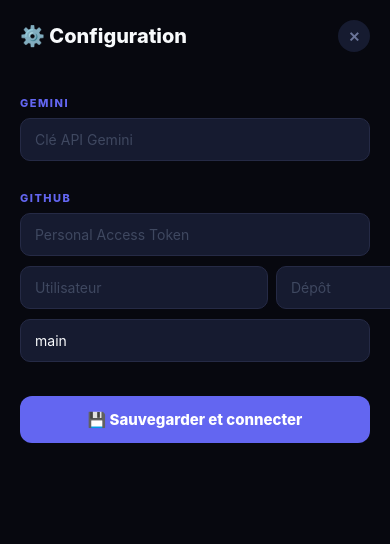
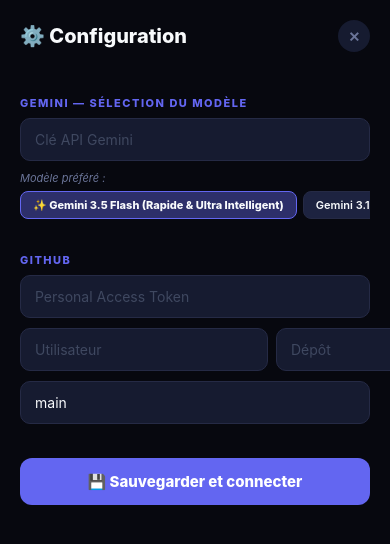
Before and after one commit to fre-max/GitApp, a React Native app: screen / in a window 390 px wide. Shown: the top 544 px of the page. Built offline with nearby package versions, Linux system fonts and the light colour scheme.

Commit message:
feat(gemini): ajout des nouveaux meillleurs modeles Gemini (3.5 Flash, 3.1 Pro, 3.1 Flash-Lite, 3.0 Flash) et selecteur de modele dans les reglages

```diff
--- a/App.tsx
+++ b/App.tsx
@@ -35,6 +35,7 @@
   choisirFichiersNecessaires,
   modifierCodeAvecGemini,
   genererNouveauProjetComplet,
+  LISTE_MODELES_GEMINI,
   ModificationFichier
 } from './src/services/gemini';
 
@@ -61,6 +62,7 @@
   // Configuration
   const [tokenGithub, setTokenGithub] = useState('');
   const [cleGemini, setCleGemini] = useState('');
+  const [modeleGemini, setModeleGemini] = useState('gemini-3.5-flash');
   const [proprietaire, setProprietaire] = useState('');
   const [nomDepot, setNomDepot] = useState('');
   const [brancheCible, setBrancheCible] = useState('main');
@@ -297,6 +299,7 @@
         const c = JSON.parse(json);
         setTokenGithub(c.tokenGithub || '');
         setCleGemini(c.cleGemini || '');
+        setModeleGemini(c.modeleGemini || 'gemini-3.5-flash');
         setProprietaire(c.proprietaire || '');
         setNomDepot(c.nomDepot || '');
         setBrancheCible(c.brancheCible || 'main');
@@ -337,7 +340,7 @@
   const sauvegarderConfiguration = async () => {
     try {
       await AsyncStorage.setItem(CLE_STORAGE_CONFIG, JSON.stringify({
-        tokenGithub, cleGemini, proprietaire, nomDepot, brancheCible
+        tokenGithub, cleGemini, modeleGemini, proprietaire, nomDepot, brancheCible
       }));
       setAfficherConfig(false);
       setArborescenceChargee(false);
@@ -388,9 +391,9 @@
 
       // ── Étape 1 : Gemini choisit les fichiers nécessaires
       setEtapeAgent('analyse');
-      ajouterMessageSysteme(`🧠 Gemini analyse votre demande et identifie les fichiers pertinents dans ${arbreActuel.length} fichiers...`);
+      ajouterMessageSysteme(`🧠 Gemini (${modeleGemini}) analyse votre demande et identifie les fichiers pertinents dans ${arbreActuel.length} fichiers...`);
 
-      const cheminsFichiersChoisis = await choisirFichiersNecessaires(cleGemini, arbreActuel, consigne);
+      const cheminsFichiersChoisis = await choisirFichiersNecessaires(cleGemini, arbreActuel, consigne, modeleGemini);
 
       if (cheminsFichiersChoisis.length === 0) {
         ajouterMessageIA('Je n\'ai pas trouvé de fichiers pertinents pour cette demande dans le dépôt. Reformulez ou précisez votre consigne.');
@@ -411,10 +414,10 @@
 
       // ── Étape 3 : Gemini génère les modifications
       setEtapeAgent('generation');
-      ajouterMessageSysteme('⚙️ Gemini génère les modifications du code...');
+      ajouterMessageSysteme(`⚙️ Gemini (${modeleGemini}) génère les modifications du code...`);
 
       const modifications = await modifierCodeAvecGemini(
-        cleGemini, arbreActuel, fichiersCharges, consigne
+        cleGemini, arbreActuel, fichiersCharges, consigne, modeleGemini
       );
 
       setModificationsIA(modifications);
@@ -566,8 +569,23 @@
                 </TouchableOpacity>
               </View>
 
-              <Text style={styles.labelGroupe}>GEMINI</Text>
+              <Text style={styles.labelGroupe}>GEMINI — SÉLECTION DU MODÈLE</Text>
               <TextInput style={styles.inputConfig} placeholder="Clé API Gemini" placeholderTextColor="#3F4860" secureTextEntry value={cleGemini} onChangeText={setCleGemini} />
+
+              <Text style={{ color: '#6B7599', fontSize: 11, marginBottom: 6, fontStyle: 'italic' }}>Modèle préféré :</Text>
+              <ScrollView horizontal showsHorizontalScrollIndicator={false} style={{ marginBottom: 14 }}>
+                {LISTE_MODELES_GEMINI.map((m) => (
+                  <TouchableOpacity
+                    key={m.id}
+                    style={[styles.pucheWorkflow, modeleGemini === m.id && styles.pucheWorkflowActif]}
+                    onPress={() => setModeleGemini(m.id)}
+                  >
+                    <Text style={[styles.pucheWorkflowTexte, modeleGemini === m.id && { color: '#F8FAFC', fontWeight: '800' }]}>
+                      {modeleGemini === m.id ? '✨ ' : ''}{m.nom}
+                    </Text>
+                  </TouchableOpacity>
+                ))}
+              </ScrollView>
 
               <Text style={styles.labelGroupe}>GITHUB</Text>
               <TextInput style={styles.inputConfig} placeholder="Personal Access Token" placeholderTextColor="#3F4860" secureTextEntry value={tokenGithub} onChangeText={setTokenGithub} />
--- a/src/services/gemini.ts
+++ b/src/services/gemini.ts
@@ -76,27 +76,37 @@
   }
 };
 
-// Modèles Gemini supportés avec repli automatique (fallback)
-const MODELES_GEMINI = [
-  'gemini-2.5-flash',
-  'gemini-2.0-flash',
-  'gemini-2.0-flash-lite',
-  'gemini-1.5-flash',
-  'gemini-2.5-pro'
+// Modèles Gemini supportés (du plus récent/intelligent au modèle de secours)
+export const LISTE_MODELES_GEMINI = [
+  { id: 'gemini-3.5-flash', nom: 'Gemini 3.5 Flash (Rapide & Ultra Intelligent)' },
+  { id: 'gemini-3.1-pro-preview', nom: 'Gemini 3.1 Pro (Code Complexe & Raisonnement)' },
+  { id: 'gemini-3.1-flash-lite', nom: 'Gemini 3.1 Flash-Lite (Super Léger)' },
+  { id: 'gemini-3-flash-preview', nom: 'Gemini 3.0 Flash (Haute Performance)' },
+  { id: 'gemini-2.5-flash', nom: 'Gemini 2.5 Flash' },
+  { id: 'gemini-2.5-pro', nom: 'Gemini 2.5 Pro' },
+  { id: 'gemini-2.0-flash', nom: 'Gemini 2.0 Flash' }
 ];
 
 /**
  * Appelle l'API Gemini avec un mécanisme de fallback automatique en cascade.
- * Si un modèle retourne une erreur 404 (indisponible/déprécié) ou 429 (quota temporaire atteint),
- * passe automatiquement au modèle suivant dans la liste.
+ * Place le modèle préféré de l'utilisateur en premier.
+ * Si un modèle retourne 404 ou 429, passe automatiquement au modèle suivant.
  */
 async function appelerGeminiAvecFallback(
   apiKey: string,
-  corpsRequete: any
+  corpsRequete: any,
+  modelePrefere?: string
 ): Promise<any> {
   let derniereErreur = '';
 
-  for (const modele of MODELES_GEMINI) {
+  const listeModeles = LISTE_MODELES_GEMINI.map(m => m.id);
+  if (modelePrefere && listeModeles.includes(modelePrefere)) {
+    const idx = listeModeles.indexOf(modelePrefere);
+    listeModeles.splice(idx, 1);
+    listeModeles.unshift(modelePrefere);
+  }
+
+  for (const modele of listeModeles) {
     const url = `https://generativelanguage.googleapis.com/v1beta/models/${modele}:generateContent?key=${apiKey}`;
     try {
       console.log(`📡 [Gemini] Tentative avec le modèle: ${modele}...`);
@@ -115,7 +125,6 @@
       console.log(`⚠️ [Gemini] Le modèle ${modele} a retourné (${reponse.status}):`, txtErreur);
       derniereErreur = `(${reponse.status}): ${txtErreur}`;
 
-      // Si 404 (modèle déprécié) ou 429 (quota atteint sur ce modèle), on tente le suivant !
       if (reponse.status === 404 || reponse.status === 429) {
         continue;
       }
@@ -147,7 +156,8 @@
 export async function choisirFichiersNecessaires(
   apiKey: string,
   arborescence: string[],
-  consigne: string
+  consigne: string,
+  modelePrefere?: string
 ): Promise<string[]> {
   console.log('🔍 [Gemini Agent] Analyse de l\'arborescence pour sélectionner les fichiers...');
 
@@ -180,7 +190,7 @@
     }
   };
 
-  const donnees = await appelerGeminiAvecFallback(apiKey, corpsRequete);
+  const donnees = await appelerGeminiAvecFallback(apiKey, corpsRequete, modelePrefere);
   const texteBrut = donnees.candidates?.[0]?.content?.parts?.[0]?.text;
 
   if (!texteBrut) {
@@ -219,12 +229,11 @@
   apiKey: string,
   arborescence: string[],
   fichiersCharges: Array<{ path: string; content: string }>,
-  consigne: string
+  consigne: string,
+  modelePrefere?: string
 ): Promise<ModificationFichier[]> {
   console.log(`🚀 [Gemini] Génération des modifications pour ${fichiersCharges.length} fichier(s) chargé(s)`);
   try {
-    const url = `https://generativelanguage.googleapis.com/v1beta/models/gemini-2.5-flash:generateContent?key=${apiKey}`;
-
     // Prompt système forçant le retour d'un tableau JSON structuré précis
     const promptSystem = `Tu es un assistant de développement logiciel expert piloté par API.
 On te fournit la structure complète d'un projet et les fichiers que tu as toi-même choisis de lire.
@@ -289,7 +298,7 @@
       }
     };
 
-    const donnees = await appelerGeminiAvecFallback(apiKey, corpsRequete);
+    const donnees = await appelerGeminiAvecFallback(apiKey, corpsRequete, modelePrefere);
     const texteBrut = donnees.candidates?.[0]?.content?.parts?.[0]?.text;
 
     if (!texteBrut) {
@@ -316,7 +325,8 @@
 export async function genererNouveauProjetComplet(
   apiKey: string,
   descriptionProjet: string,
-  nomProjet: string
+  nomProjet: string,
+  modelePrefere?: string
 ): Promise<ModificationFichier[]> {
   console.log(`🚀 [Gemini] Génération du projet complet "${nomProjet}"...`);
 
@@ -350,7 +360,7 @@
     }
   };
 
-  const donnees = await appelerGeminiAvecFallback(apiKey, corpsRequete);
+  const donnees = await appelerGeminiAvecFallback(apiKey, corpsRequete, modelePrefere);
   const texteBrut = donnees.candidates?.[0]?.content?.parts?.[0]?.text;
   if (!texteBrut) throw new Error('Aucune réponse reçue de Gemini.');
 
```
